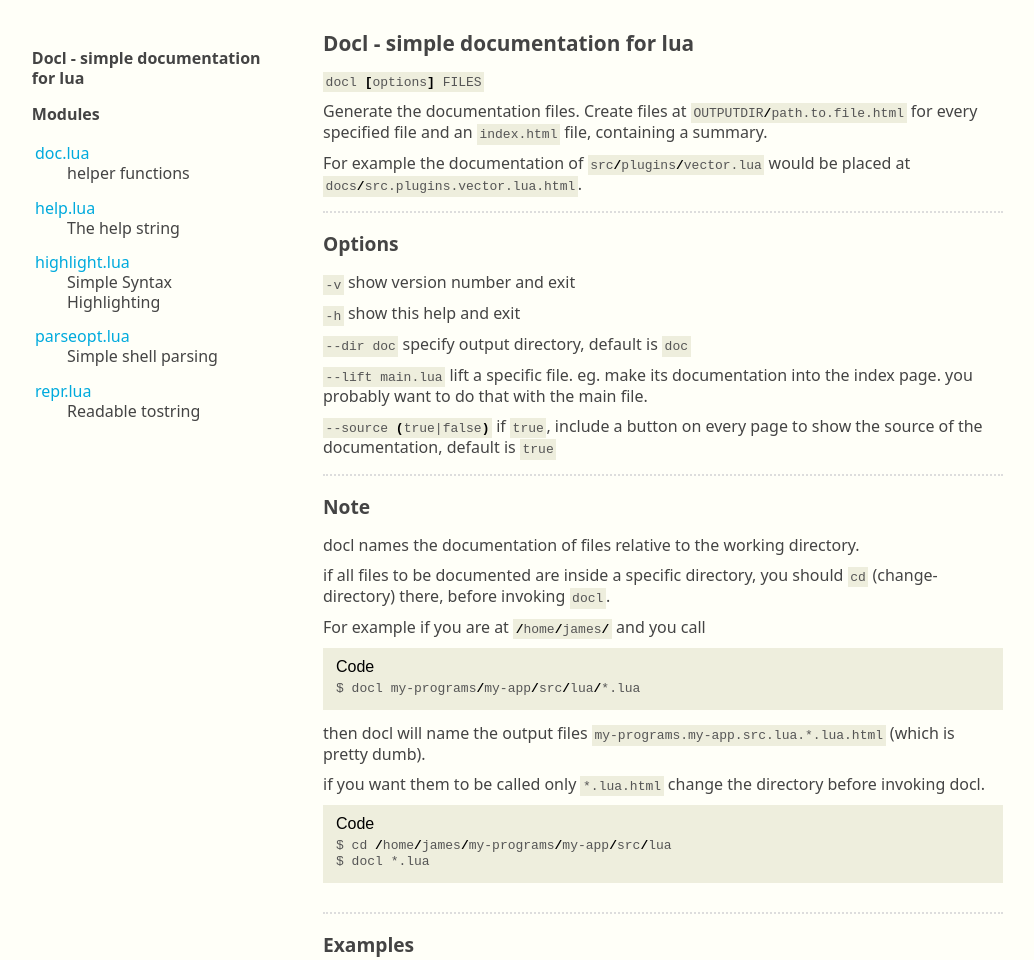
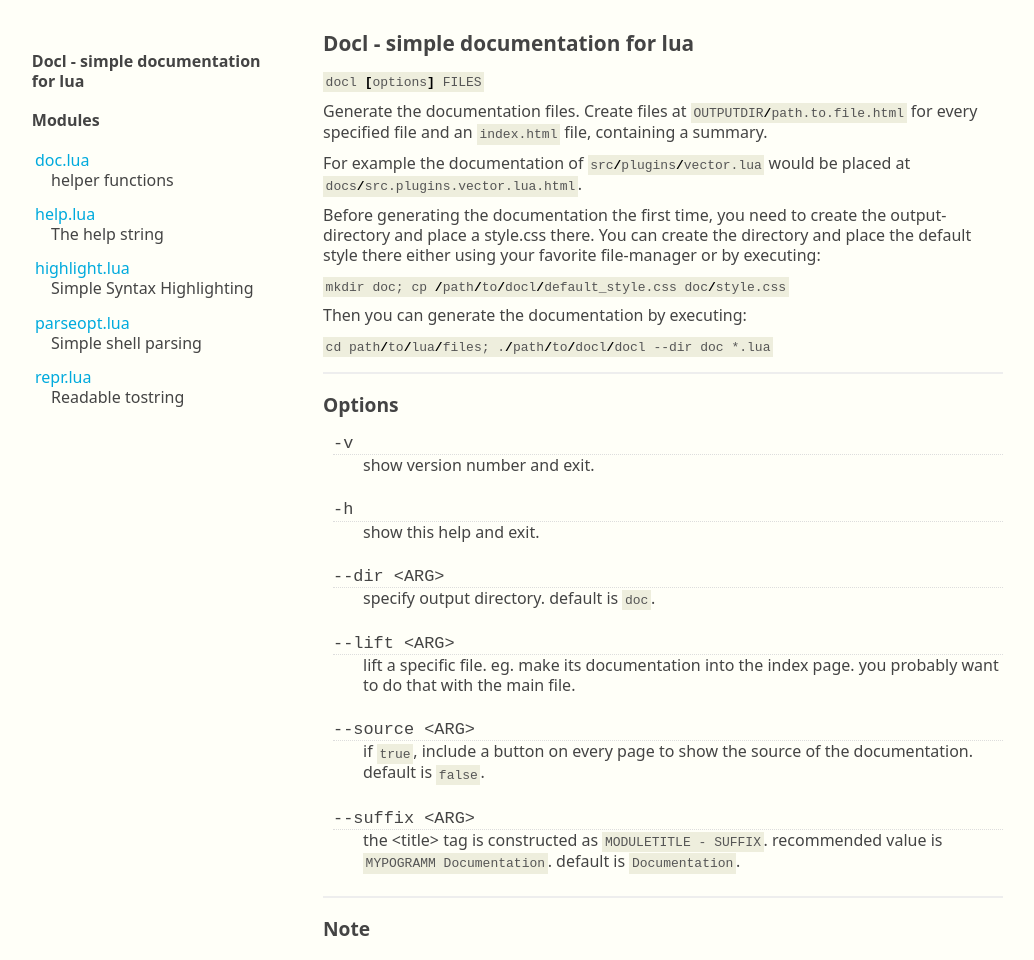
Before and after one commit to drcicero/docl, a plain HTML site: page index.html in a window 1280 px wide. Shown: the top 960 px of the page, without its empty margins (121-1155 px from the left). Drawn offline with Linux system fonts and the light colour scheme.

Commit message:
updated docu

```diff
--- a/index.html
+++ b/index.html
@@ -1,6 +1,6 @@
 <!doctype html><html><head>
   <meta charset=utf-8>
-  <title>Reference</title>
+  <title> Docl - simple documentation for lua</title>
   <link href="style.css" rel="stylesheet" type="text/css">
 
 </head><body>
@@ -8,15 +8,17 @@
 <h1> Docl - simple documentation for lua</h1><p>  <code>docl<wbr>&nbsp;<span class=operator>[</span>options<span class=operator>]</span><wbr>&nbsp;FILES</code><p></p>  Generate the documentation files. Create files at
   <code>OUTPUTDIR<span class=operator>/</span>path.to.file.html</code> for every specified file and an <code>index.html</code>
   file, containing a summary.<p></p>  For example the documentation of <code>src<span class=operator>/</span>plugins<span class=operator>/</span>vector.lua</code> would be placed
-  at <code>docs<span class=operator>/</span>src.plugins.vector.lua.html</code>.<p></p><h2>Options</h2>  <code>-v</code>
-      show version number and exit<p></p>  <code>-h</code>
-      show this help and exit<p></p>  <code>--dir<wbr>&nbsp;doc</code>
-      specify output directory, default is <code>doc</code><p></p>  <code>--lift<wbr>&nbsp;main.lua</code>
-      lift a specific file. eg. make its documentation into the index page.
-      you probably want to do that with the main file.<p></p>  <code>--source<wbr>&nbsp;<span class=operator>(</span>true|false<span class=operator>)</span></code>
-      if <code>true</code>, include a button on every page to show the source of the
-      documentation, default is <code>true</code></p><p>
- <h2>Note</h2>
+  at <code>docs<span class=operator>/</span>src.plugins.vector.lua.html</code>.<p></p>  Before generating the documentation the first time, you need to create the
+  output-directory and place a style.css there. You can create the directory
+  and place the default style there either using your favorite file-manager or
+  by executing:<p></p>  <code>mkdir<wbr>&nbsp;doc;<wbr>&nbsp;cp<wbr>&nbsp;<span class=operator>/</span>path<span class=operator>/</span>to<span class=operator>/</span>docl<span class=operator>/</span>default_style.css<wbr>&nbsp;doc<span class=operator>/</span>style.css</code><p></p>  Then you can generate the documentation by executing:<p></p>  <code>cd<wbr>&nbsp;path<span class=operator>/</span>to<span class=operator>/</span>lua<span class=operator>/</span>files;<wbr>&nbsp;.<span class=operator>/</span>path<span class=operator>/</span>to<span class=operator>/</span>docl<span class=operator>/</span>docl<wbr>&nbsp;--dir<wbr>&nbsp;doc<wbr>&nbsp;*.lua</code>
+<dl><h2>Options</h2><dt>-v </dt><dd>show version number and exit.</dd><dt>-h </dt><dd>show this help and exit.</dd><dt>--dir  &lt;ARG></dt><dd>specify output directory.
+      default is <code>doc</code>.</dd><dt>--lift  &lt;ARG></dt><dd>lift a specific file. eg. make its documentation into the index page.
+      you probably want to do that with the main file.</dd><dt>--source  &lt;ARG></dt><dd>if <code>true</code>, include a button on every page to show the source of the
+      documentation.
+      default is <code>false</code>.</dd><dt>--suffix  &lt;ARG></dt><dd>the &lt;title> tag is constructed as <code>MODULETITLE<wbr>&nbsp;-<wbr>&nbsp;SUFFIX</code>.
+      recommended value is <code>MYPOGRAMM<wbr>&nbsp;Documentation</code>.
+      default is <code>Documentation</code>.</dd></dl></p><p> <h2>Note</h2>
  docl names the documentation of files relative to the working directory.</p><p> if all files to be documented are inside a specific directory, you
  should <code>cd</code> (change-directory) there, before invoking <code>docl</code>.</p><p> For example if you are at <code><span class=operator>/</span>home<span class=operator>/</span>james<span class=operator>/</span></code> and you call
 <pre>$<wbr>&nbsp;docl<wbr>&nbsp;my-programs<span class=operator>/</span>my-app<span class=operator>/</span>src<span class=operator>/</span>lua<span class=operator>/</span>*.lua</pre>
@@ -25,8 +27,7 @@
  directory before invoking docl.
 <pre>$<wbr>&nbsp;cd<wbr>&nbsp;<span class=operator>/</span>home<span class=operator>/</span>james<span class=operator>/</span>my-programs<span class=operator>/</span>my-app<span class=operator>/</span>src<span class=operator>/</span>lua<br>$<wbr>&nbsp;docl<wbr>&nbsp;*.lua</pre></p><p> <h2>Examples</h2>
  Here are some usage examples:</p><p> <code>.<span class=operator>/</span>docl<wbr>&nbsp;*.lua</code></p><p> document all .lua files in this directory</p><p> <code>.<span class=operator>/</span>docl<wbr>&nbsp;*.lua<wbr>&nbsp;*<span class=operator>/</span>*.lua</code></p><p> document all .lua files in this directory and all subdirectories
- (but not recursive!)</p><p> <code>.<span class=operator>/</span>docl<wbr>&nbsp;-d<wbr>&nbsp;html-doc<wbr>&nbsp;$$<span class=operator>(</span><span class=operator>(</span>find<wbr>&nbsp;-name<wbr>&nbsp;<span class=string>"*.lua"</span><span class=operator>)</span><span class=operator>)</span></code></p><p> recursively document all files ending in .lua and put output into <code>html-doc<span class=operator>/</span></code>
-<p><dl></dl><h2>Modules</h2><ul style=list-style:none;padding:0 id=content-list><li><a class=list-link href='doc.lua.html'><div>doc.lua</div><div> helper functions</div></a></li>
+ (but not recursive!)</p><p> <code>.<span class=operator>/</span>docl<wbr>&nbsp;-d<wbr>&nbsp;html-doc<wbr>&nbsp;$$<span class=operator>(</span><span class=operator>(</span>find<wbr>&nbsp;-name<wbr>&nbsp;<span class=string>"*.lua"</span><span class=operator>)</span><span class=operator>)</span></code></p><p> recursively document all files ending in .lua and put output into <code>html-doc<span class=operator>/</span></code></p><p> <h2>Links</h2></p><p> <a href=https://github.com/drcicero/docl>Github Repository</a><p><dl></dl><h2>Modules</h2><ul style=list-style:none;padding:0 id=content-list><li><a class=list-link href='doc.lua.html'><div>doc.lua</div><div> helper functions</div></a></li>
   <li><a class=list-link href='help.lua.html'><div>help.lua</div><div> The help string</div></a></li>
   <li><a class=list-link href='highlight.lua.html'><div>highlight.lua</div><div> Simple Syntax Highlighting</div></a></li>
   <li><a class=list-link href='parseopt.lua.html'><div>parseopt.lua</div><div> Simple shell parsing</div></a></li>
--- a/style.css
+++ b/style.css
@@ -1,37 +1,37 @@
-body { font: 1em/1.25 sans; font-weight: lighter;
-    color: #444; background: #fffff8;
+html { background: #fffff8; }
+body { font: 1em/1.25 sans; font-weight: lighter; color: #444;
     max-width: 1000px; margin: auto; }
-p {margin: .6em 0;}
-
-a { font-weight: normal; color: #0ad; text-decoration: none; }
-a:visited { color: #a0d; text-decoration: none; }
-a:hover { text-decoration: none; color: #0da; }
+p { margin: .6em 0; }
 
 dt { border-bottom: 1px dotted #ddd; margin-left: 10px;
     font-family: monospace; font-size: 1.3em; }
-dd { padding-left: 20px; margin-left: 20px; margin-bottom: 1.5em; }
 dt:target { background-color: yellow; }
 dt:target + * { border-left: yellow 5px solid; margin-left: 15px; }
+dd { padding-left: 20px; margin-left: 20px; margin-bottom: 1.5em; }
 
-.func-link { display: block; padding: .2em 1em; font-family: monospace; }
-#navigation a { display: block; padding: .2em 1em; }
-.list-link { display: block; }
-.list-link > div:nth-child(2) { font: 1em/1.25 sans; font-weight: lighter; color: #444; }
-.list-link:hover, #navigation a:hover { background-color: #eed; }
-#content .list-link { padding: .5em; }
-#navigation .list-link > div:nth-child(2) { margin: 0 0 .5em 2em; }
-#content .list-link > div {width: 40%; display: inline-block;}
+a { font-weight: normal; color: #0ad; text-decoration: none; }
+a:visited { color: #028; text-decoration: none; }
+a:hover { text-decoration: none; color: #0da; }
+
+.list-link, .func-link { display: block; padding: .2em 1em; }
+.func-link { font-family: monospace; }
+.list-link:hover, .func-link:hover { background-color: #eed; }
+
+.list-link > div:nth-child(2) { color: #444; }
+#content    .list-link { padding: .5em; }
+#content    .list-link > div {width: 40%; display: inline-block;}
+#navigation .list-link > div:nth-child(2) { margin: 0 0 .5em 1em; }
 
 /* layout */
 #navigation { position: fixed; top: 1em; bottom: 1em;
     overflow-y: scroll; padding-top: 1em; width: 16em; }
-#navigation h2, #navigation h3 { margin: 0 .8em; margin-top: 1em; }
-#navigation h2 { margin-bottom: 1em; font-size: 1em; }
-#navigation h3 { border-bottom: 1px dotted #ddd; font-size: .9em; }
+#navigation h2, #navigation h3 { margin: 0 .8em; margin-top: 1.2em; }
+#navigation h2 { font-size: 1em; }
+#navigation h3 { border-bottom: 1px solid #ddd; font-size: .9em; }
 
 #content { margin-left: 18em; padding: 1em; }
 #content h1 { font-size: 1.3em; }
-#content h2 { font-size: 1.2em; padding-top: 1em; border-top: 2px #ddd dotted; }
+#content h2 { font-size: 1.2em; padding-top: 1em; border-top: 2px #eee solid; }
 
 footer { margin-left: 18em; padding: 1em; }
 #about { border-left: 16em solid #123; padding-right: 1em; text-align: right; }
@@ -41,8 +41,8 @@ code { padding: .2em; font-family: monospace;
     background-color: #eed; color:#555; }
 pre br { margin-bottom: .2em }
 pre { display: inline-block; padding: 1em; margin: 0 1em 1em 0;
-    vertical-align: top; overflow: auto;
-    font-family: monospace; width: calc(100% - 2em); white-space: normal;
+    vertical-align: top; overflow: auto; white-space: normal;
+    font-family: console, monospace; width: calc(100% - 2em);
     background-color: #eed; color:#555; }
 pre.run { width: calc(60% - 3em); }
 pre.success { width: calc(40% - 3em); }
@@ -61,7 +61,6 @@ pre.fail::before {content:"This was returned instead"; color:red;}
 .operator { color: black; font-weight: bold; }
 .string { color: green; font-weight: bold; }
 .escape { color: blue; font-weight: normal; }
-.number { color: red; font-weight: bold; }
 
 /* print? */
 @media print {
```
Also changed, not shown: doc.lua.html (+7 -7 lines), help.lua.html (+9 -2 lines), highlight.lua.html (+1 -1 lines), parseopt.lua.html (+1 -1 lines), repr.lua.html (+3 -4 lines).
